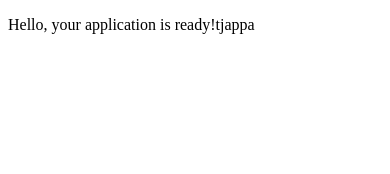
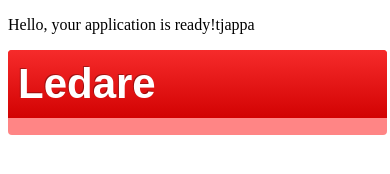
Before and after one commit to robinrogne/VS_T, a website: page TeleCoach/TeleCoach/www/index.html in a window 390 px wide. Drawn offline with Linux system fonts and the light colour scheme; some packages are replaced by stand-ins of ours.

Commit message:
Knapp med design

```diff
--- a/TeleCoach/TeleCoach/www/css/index.css
+++ b/TeleCoach/TeleCoach/www/css/index.css
@@ -1,2 +1,43 @@
 body {
 }
+
+.buttons{
+border-top-color: #819BCB;
+border-right-color: #819BCB;
+border-bottom-color: #FF8585;
+border-left-color: #819BCB;
+border-width: 0px 0px 17px 0px;
+border-style: solid;
+-webkit-border-radius: 0px;
+-moz-border-radius: 0px;
+border-radius: 4px;
+font-size:42px;
+font-family:arial, helvetica, sans-serif;
+padding: 10px 10px 10px 10px;
+text-decoration:none;
+display:inline-block;
+text-shadow: -1px -1px 0 rgba(0,0,0,0.3);
+font-weight:bold;
+color: #FFFFFF;
+background-color: #F62B2B;
+background-image: -webkit-gradient(linear, left top, left bottom, from(#F62B2B), to(#D20202));
+background-image: -webkit-linear-gradient(top, #F62B2B, #D20202);
+background-image: -moz-linear-gradient(top, #F62B2B, #D20202);
+background-image: -ms-linear-gradient(top, #F62B2B, #D20202);
+background-image: -o-linear-gradient(top, #F62B2B, #D20202);
+background-image: linear-gradient(to bottom, #F62B2B, #D20202);
+filter:progid:DXImageTransform.Microsoft.gradient(GradientType=0,startColorstr=#F62B2B, endColorstr=#D20202);
+width:96%;
+margin-bottom: 3%;
+}
+
+.buttons:hover{
+ border-top-color: #819BCB;border-right-color: #819BCB;border-bottom-color: #F53D68;border-left-color: #819BCB;border-width: 0px 0px 17px 0px;border-style: solid;
+ background-color: #E40A0A; background-image: -webkit-gradient(linear, left top, left bottom, from(#E40A0A), to(#9F0202));
+ background-image: -webkit-linear-gradient(top, #E40A0A, #9F0202);
+ background-image: -moz-linear-gradient(top, #E40A0A, #9F0202);
+ background-image: -ms-linear-gradient(top, #E40A0A, #9F0202);
+ background-image: -o-linear-gradient(top, #E40A0A, #9F0202);
+ background-image: linear-gradient(to bottom, #E40A0A, #9F0202);filter:progid:DXImageTransform.Microsoft.gradient(GradientType=0,startColorstr=#E40A0A, endColorstr=#9F0202);
+
+}
--- a/TeleCoach/TeleCoach/www/index.html
+++ b/TeleCoach/TeleCoach/www/index.html
@@ -22,6 +22,10 @@
 
     <script src="scripts/index.js"></script>
 
+
+    <a class="buttons" href="leader.html">Ledare</a>
+
+
     <!--<button id="readFile">
         Läs från fil
     </button>-->
```
